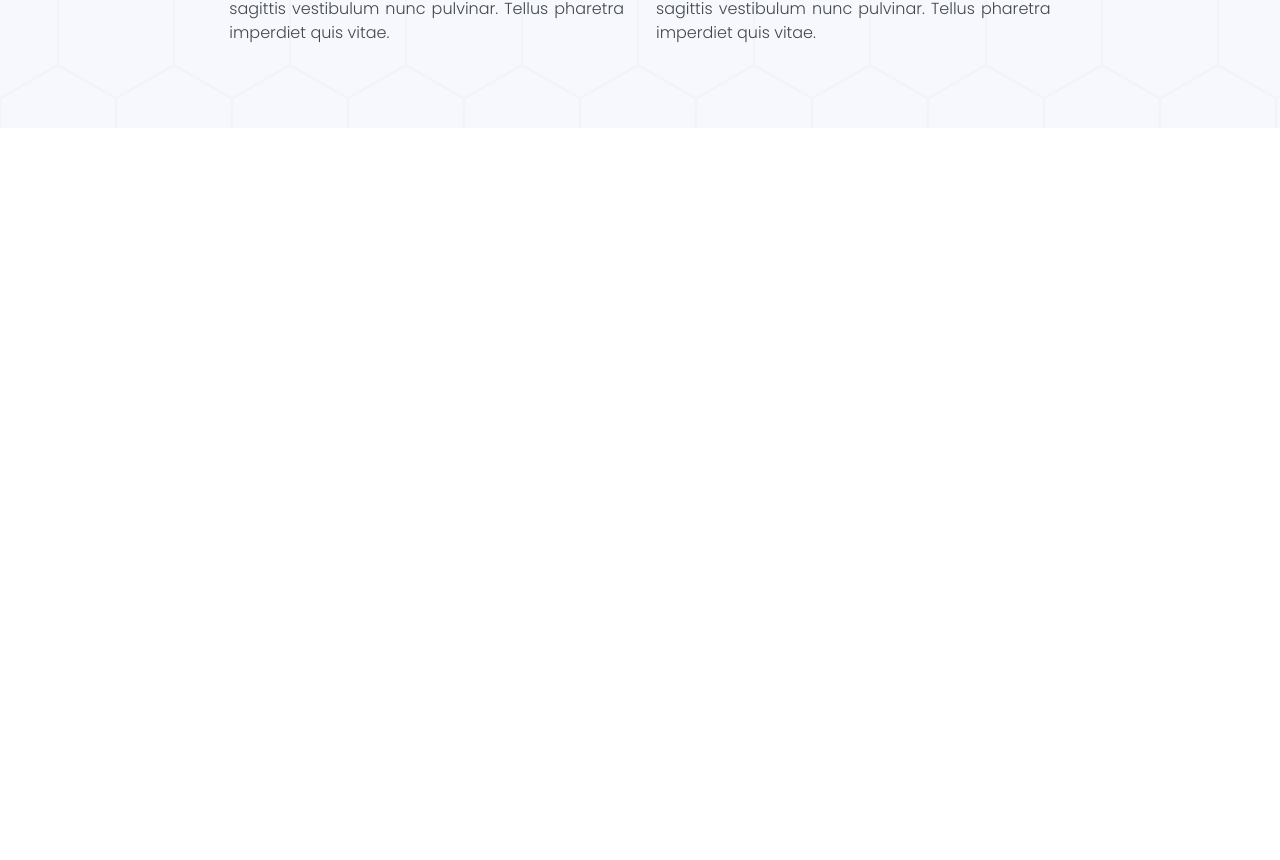
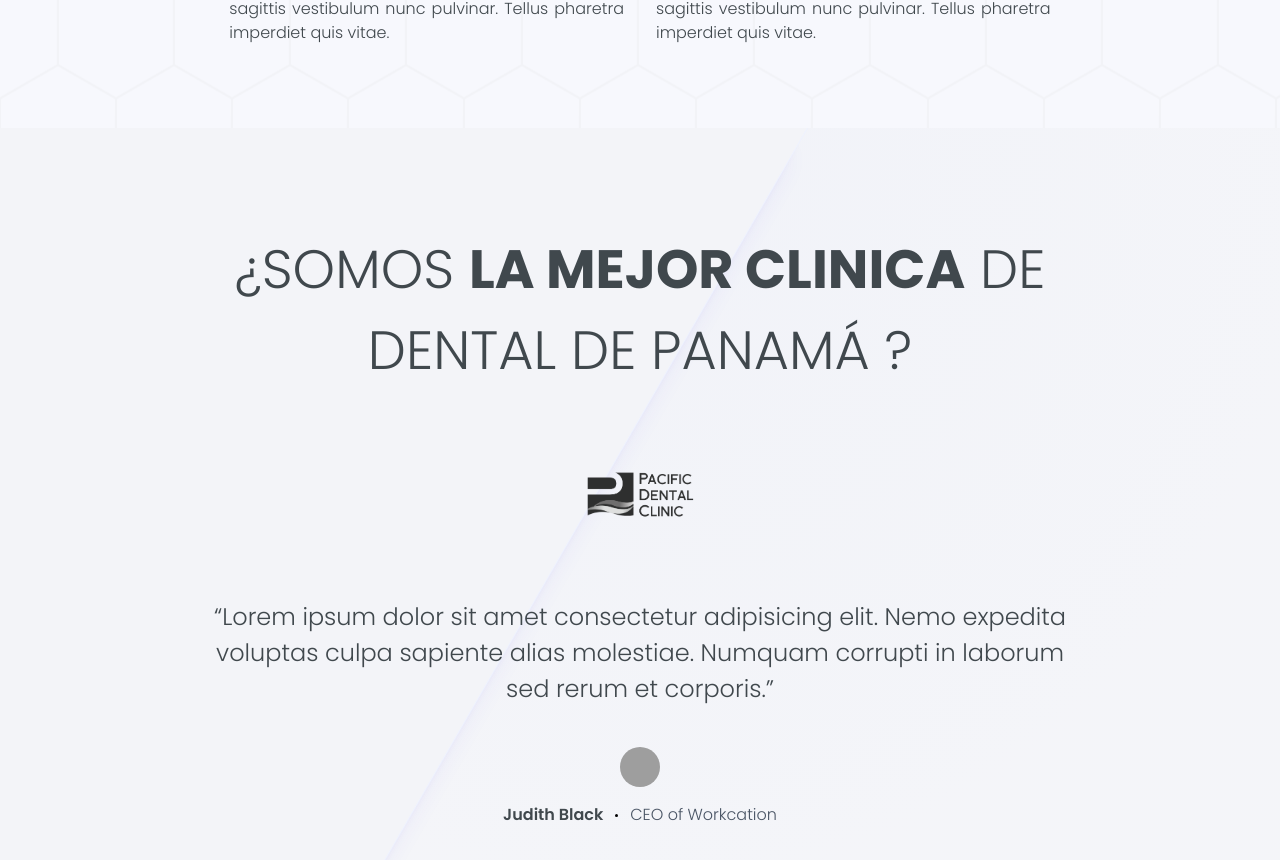
Before and after one commit to isaicastillo13/pacificdentalclinic_site, a React (Vite) app: page /servicios in a window 1280 px wide. Shown: the part 1472-2332 px from the top of the page. Before the commit the page ends 1600 px from the top, so only its background shows below. Built offline with nearby package versions, Linux system fonts and the light colour scheme; grey boxes are pictures that could not be loaded.

Commit message:
feat: add Testimonies component to Servicios page for enhanced service presentation

```diff
--- /dev/null
+++ b/src/components/services/Testimonies.jsx
@@ -0,0 +1,54 @@
+import logoPcd from '../../assets/logo/logo-pacificdentalclinic-oscuro.webp'
+
+function Testimonies() {
+  return (
+    <section className=" h-screen flex justify-center items-center relative isolate overflow-hidden bg-neutralsligth px-6 py-24 sm:py-32 lg:px-8">
+      <div className="absolute inset-0 -z-10 bg-[radial-gradient(45rem_50rem_at_top,var(--color-indigo-100),white)] opacity-10" />
+      <div className="absolute inset-y-0 right-1/2 -z-10 mr-16 w-[200%] origin-bottom-left skew-x-[-30deg] bg-neutralsligth shadow-xl ring-1 shadow-indigo-600/10 ring-indigo-50 sm:mr-28 lg:mr-0 xl:mr-16 xl:origin-center" />
+      <div className="mx-auto max-w-2xl lg:max-w-4xl flex flex-col items-center justify-center gap-10 text-center">
+        <div className='flex flex-col items-center mb-10 gap-10'>
+            <h2 className='text-center text-primary  text-[32px] md:text-[40px] lg:text-[54px]'>¿SOMOS <b className='font-bold'>LA MEJOR CLINICA</b> DE DENTAL DE PANAMÁ ?</h2>
+            {/* <p className='font-light'>ESTO DICEN NUESTRO PACIENTES</p> */}
+        </div>
+        {/*
+        <img
+          alt=""
+          src={logoPcd}
+          className="mx-auto h-12"
+        />
+        */}
+
+        {/* Improved and organized Tailwind CSS classes */}
+        <img
+          alt="Pacific Dental Clinic Logo"
+          src={logoPcd}
+          className="h-12 mx-auto"
+        />
+        <figure className="mt-10">
+          <blockquote className="text-center text-xl/8 font-semibold text-primary sm:text-2xl/9">
+            <p className='font-light'>
+              “Lorem ipsum dolor sit amet consectetur adipisicing elit. Nemo expedita voluptas culpa sapiente alias
+              molestiae. Numquam corrupti in laborum sed rerum et corporis.”
+            </p>
+          </blockquote>
+          <figcaption className="mt-10">
+            <img
+              alt=""
+              src="https://images.unsplash.com/photo-1494790108377-be9c29b29330?ixlib=rb-1.2.1&ixid=eyJhcHBfaWQiOjEyMDd9&auto=format&fit=facearea&facepad=2&w=256&h=256&q=80"
+              className="mx-auto size-10 rounded-full"
+            />
+            <div className="mt-4 flex items-center justify-center space-x-3 text-base">
+              <div className="font-semibold text-primary">Judith Black</div>
+              <svg width={3} height={3} viewBox="0 0 2 2" aria-hidden="true" className="fill-pritext-primary">
+                <circle r={1} cx={1} cy={1} />
+              </svg>
+              <div className="text-gray-600">CEO of Workcation</div>
+            </div>
+          </figcaption>
+        </figure>
+      </div>
+    </section>
+  )
+}
+
+export default Testimonies;
--- a/src/pages/Servicios.jsx
+++ b/src/pages/Servicios.jsx
@@ -1,11 +1,14 @@
 import React from 'react';
 import Hero from '../components/services/Hero.jsx';
 import Services from '../components/services/OurServices.jsx';
+import Testimonies from '../components/services/Testimonies.jsx';
+
 function Servicios() {
   return (
     <>
         <Hero />
         <Services />
+        <Testimonies />
     </>
   );
 }
```
